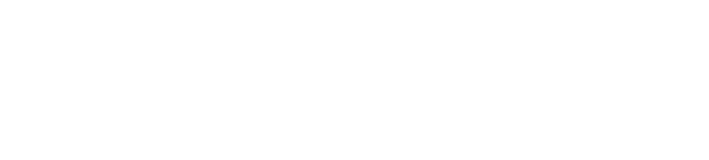
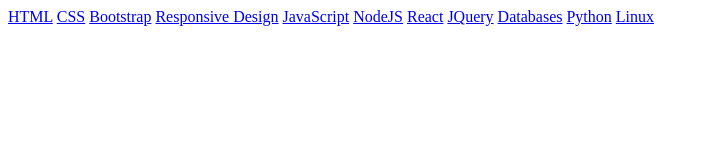
Before and after one commit to PierreFrs/CheatSheet, a plain HTML site: page index.html in a window 1280 px wide. Shown: the whole page, without its empty margins (0-709 px from the left). Drawn offline with Linux system fonts and the light colour scheme.

Commit message:
link titles

```diff
--- a/index.html
+++ b/index.html
@@ -9,17 +9,17 @@
         <link rel="stylesheet" href="">
     </head>
     <body>
-        <a href="./topics/HTML_Page.html" class="topic-link"></a>
-        <a href="./topics/CSS_Page.html" class="topic-link"></a>
-        <a href="./topics/Bootstrap_Page.html" class="topic-link"></a>
-        <a href="./topics/Responsive_Design_Page.html" class="topic-link"></a>
-        <a href="./topics/JS_page.html" class="topic-link"></a>
-        <a href="./topics/nodeJS_page.html" class="topic-link"></a>
-        <a href="./topics/React_Page.html" class="topic-link"></a>
-        <a href="./topics/JQuery_Page.html" class="topic-link"></a>
-        <a href="./topics/Databases_Page.html" class="topic-link"></a>
-        <a href="./topics/Python_Page.html" class="topic-link"></a>
-        <a href="./topics/Linux_cmd.html" class="topic-link"></a>
+        <a href="./topics/HTML_Page.html" class="topic-link">HTML</a>
+        <a href="./topics/CSS_Page.html" class="topic-link">CSS</a>
+        <a href="./topics/Bootstrap_Page.html" class="topic-link">Bootstrap</a>
+        <a href="./topics/Responsive_Design_Page.html" class="topic-link">Responsive Design</a>
+        <a href="./topics/JS_page.html" class="topic-link">JavaScript</a>
+        <a href="./topics/nodeJS_page.html" class="topic-link">NodeJS</a>
+        <a href="./topics/React_Page.html" class="topic-link">React</a>
+        <a href="./topics/JQuery_Page.html" class="topic-link">JQuery</a>
+        <a href="./topics/Databases_Page.html" class="topic-link">Databases</a>
+        <a href="./topics/Python_Page.html" class="topic-link">Python</a>
+        <a href="./topics/Linux_cmd.html" class="topic-link">Linux</a>
         <script src="" async defer></script>
     </body>
 </html>
```
